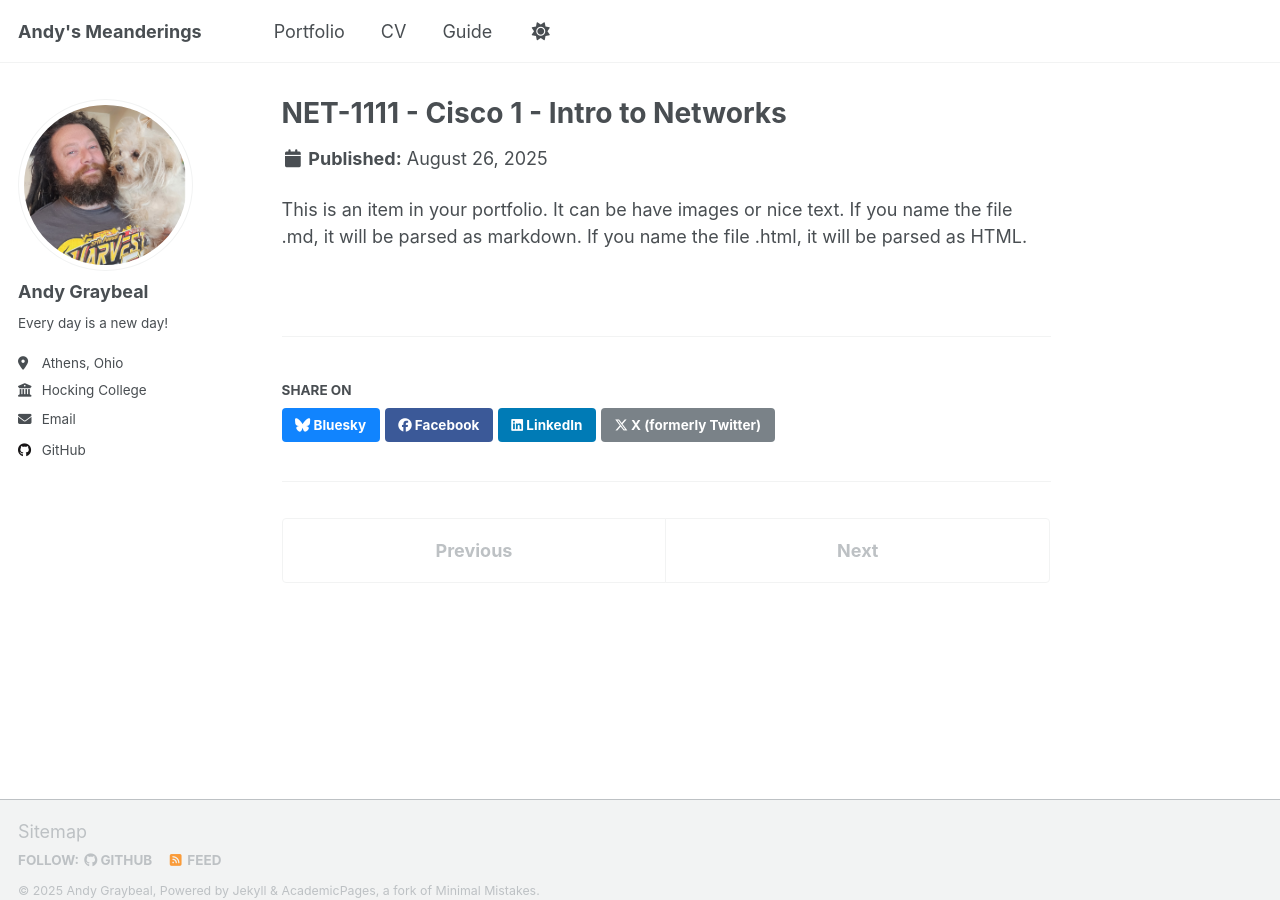
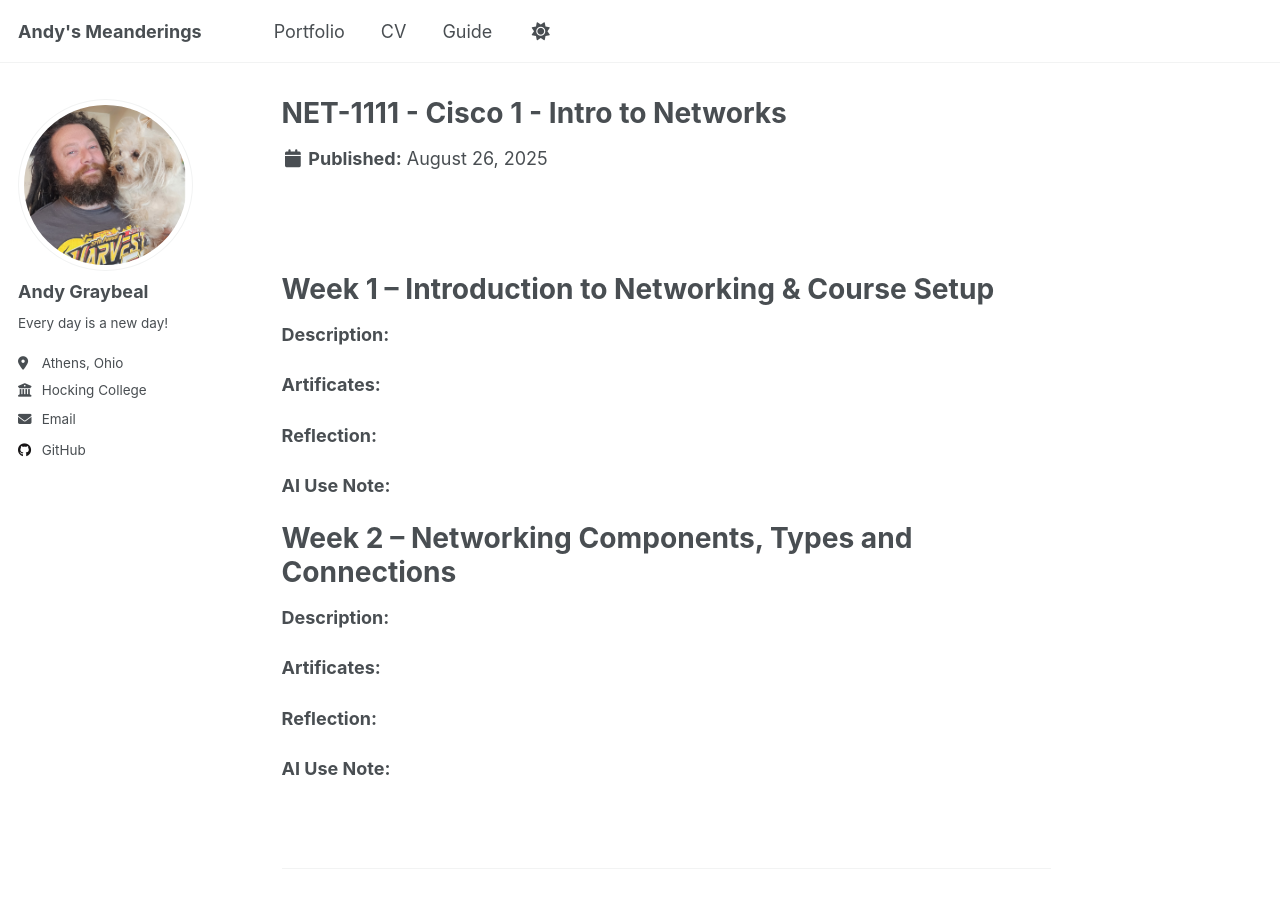
Before and after one commit to andy-graybeal/andy-graybeal.github.io, a Jekyll site: the page built from _portfolio/net-1111-cisco-1-intro-to-networks.md, in a window 1280 px wide and 900 px high. Built offline with Jekyll 4.4.1, drawn with Linux system fonts in a browser that asks for light colours; a script that is not in the unit is left out.

Commit message:
Update net-1111-cisco-1-intro-to-networks.md

```diff
--- a/_portfolio/net-1111-cisco-1-intro-to-networks.md
+++ b/_portfolio/net-1111-cisco-1-intro-to-networks.md
@@ -1,7 +1,26 @@
 ---
 title: "NET-1111 - Cisco 1 - Intro to Networks"
-excerpt: "Collection of things learned in Hocking College's NET-1111 class" # <br/><img src='/images/500x300.png'>"
+excerpt: "Collection of things from Hocking College's NET-1111 class" # <br/><img src='/images/500x300.png'>"
 collection: portfolio
 ---
 
-This is an item in your portfolio. It can be have images or nice text. If you name the file .md, it will be parsed as markdown. If you name the file .html, it will be parsed as HTML.
+<a id="week_01"></a><br><br>
+# Week 1 – Introduction to Networking & Course Setup
+
+**Description:**
+
+**Artificates:**
+
+**Reflection:**
+
+**AI Use Note:**
+
+# Week 2 – Networking Components, Types and Connections
+
+**Description:**
+
+**Artificates:**
+
+**Reflection:**
+
+**AI Use Note:**
```
